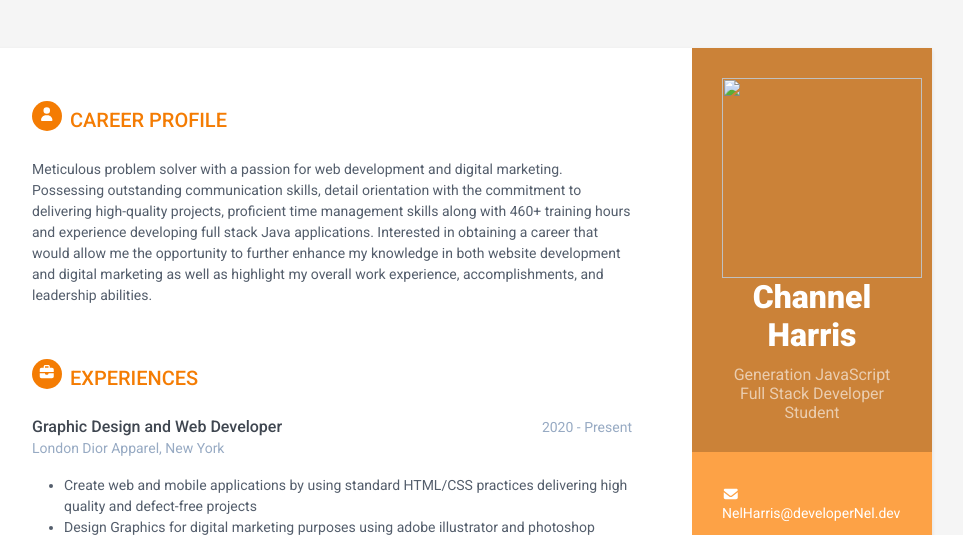
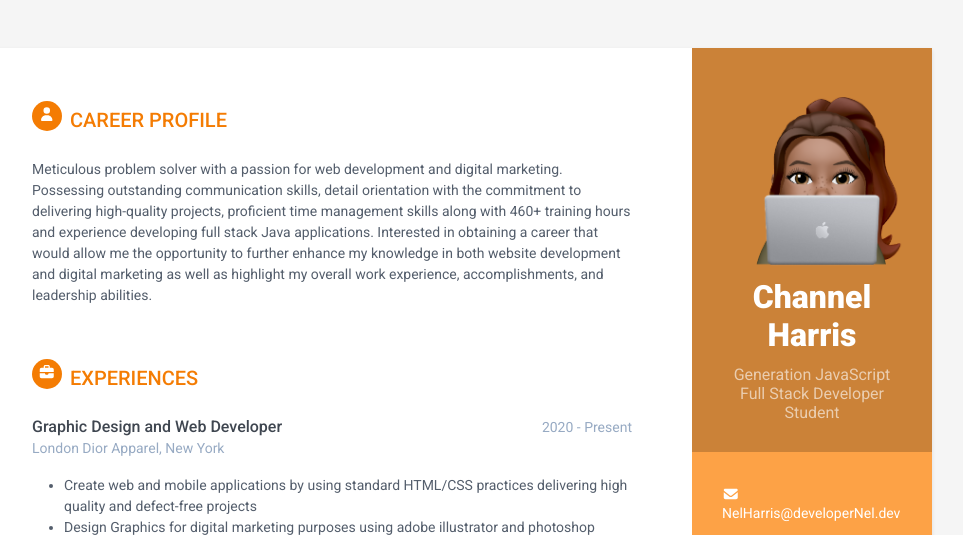
Before and after one commit to Ksound22/developer-portfolio, a plain HTML site: page Resume-orbit/index.html in a window 1280 px wide. Shown: the top 535 px of the page, without its empty margins (188-1151 px from the left). Drawn offline with Linux system fonts and the light colour scheme; files whose address does not match are found by name.

Commit message:
one more time

```diff
--- a/Resume-orbit/index.html
+++ b/Resume-orbit/index.html
@@ -24,7 +24,7 @@
     <div class="wrapper mt-lg-5">
         <div class="sidebar-wrapper">
             <div class="profile-container">
-                <img class="profile" src="Resume-orbit/assets/images/2b9279b22f4032500be08865124a6f9e-sticker.png">
+                <img class="profile" src="/Users/DeveloperNel/Desktop/generation/developer-portfolio/Resume-orbit/assets/images/2b9279b22f4032500be08865124a6f9e-sticker.png">
                 <h1 class="name">Channel Harris</h1>
                 <h3 class="tagline">Generation JavaScript Full Stack Developer Student</h3>
             </div><!--//profile-container-->
```
